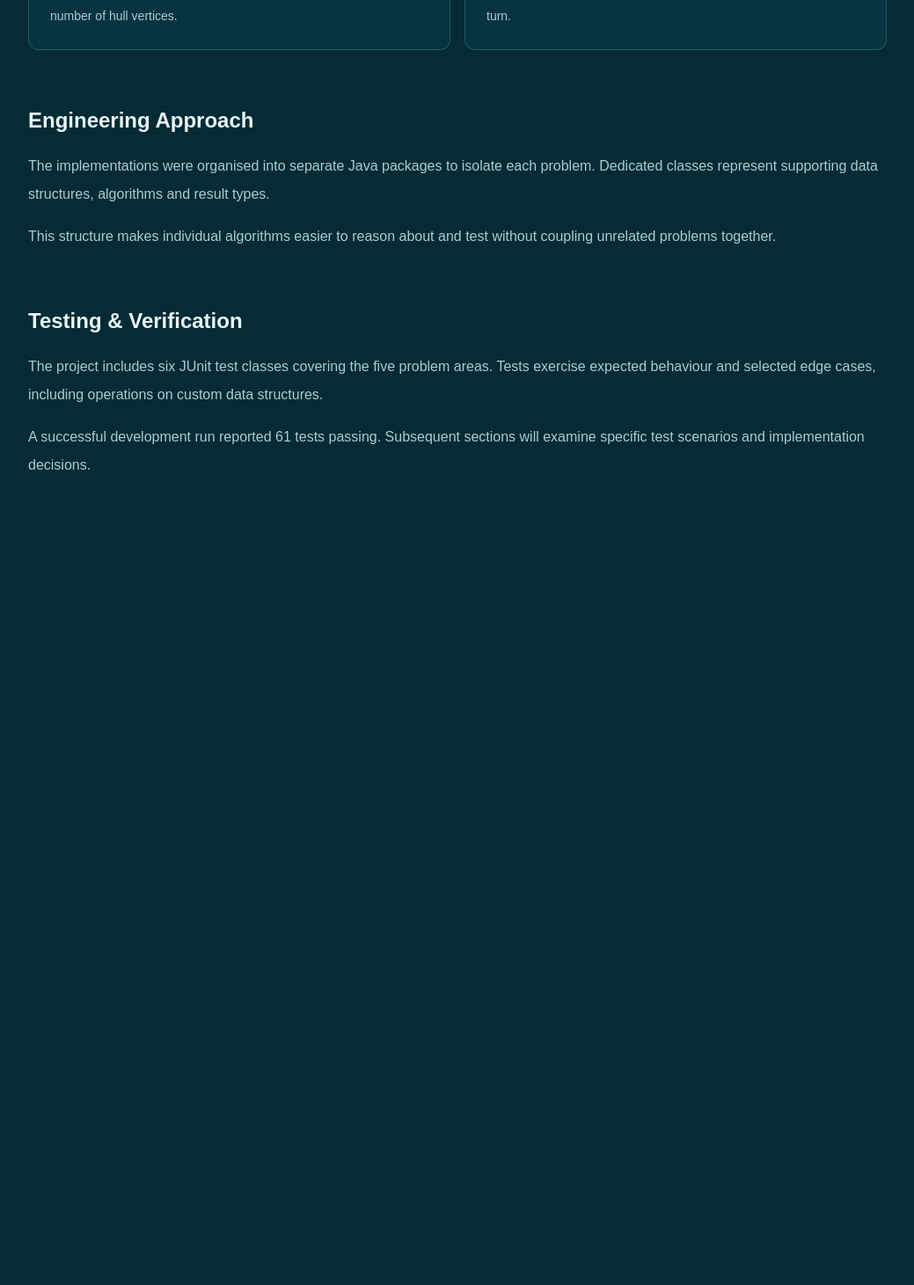
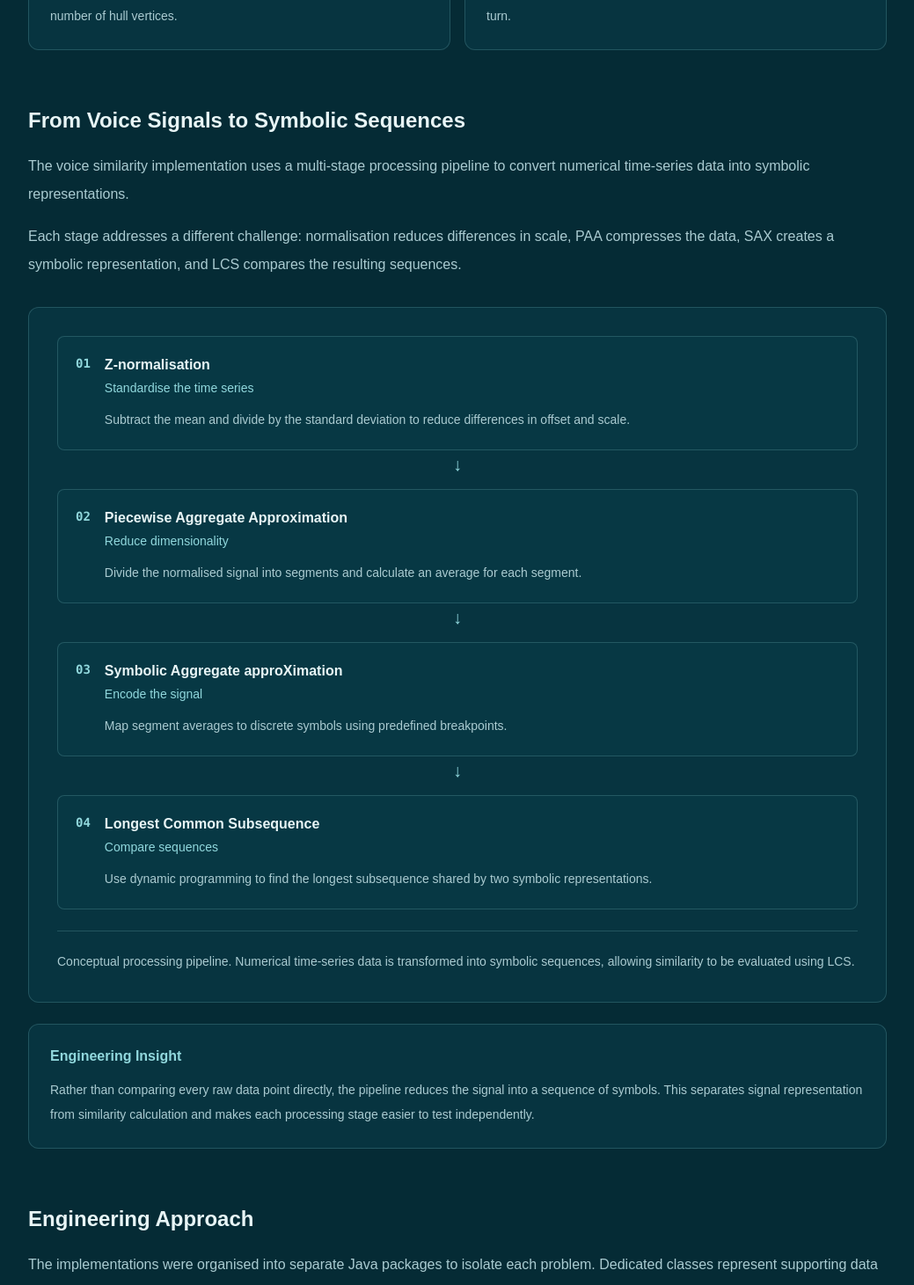
Before and after one commit to ErinGreen5327955/eringreen-io, a Next.js app: page /projects/algorithms in a window 1280 px wide. Shown: the part 3860-5321 px from the top of the page at 88% size, without its empty margins (120-1159 px from the left). Before the commit the page ends 4517 px from the top, so only its background shows below. Built offline with nearby package versions, Linux system fonts and the light colour scheme.

Commit message:
feat: add SAX voice similarity pipeline

```diff
--- a/src/app/projects/algorithms/page.tsx
+++ b/src/app/projects/algorithms/page.tsx
@@ -2,6 +2,7 @@
 import Link from "next/link";
 import type { Metadata } from "next";
 import ConvexHullDiagram from "@/components/ConvexHullDiagram";
+import SaxPipeline from "@/components/SaxPipeline";
 
 export const metadata: Metadata = {
     title: "Algorithms, Data Structures & Optimisation | Erin Green",
@@ -304,6 +305,47 @@ export default function AlgorithmsProjectPage() {
                         </div>
                     </section>
 
+
+                    <section>
+                        <h2 className="text-2xl font-bold text-soft-mist">
+                            From Voice Signals to Symbolic Sequences
+                        </h2>
+
+                        <p className="mt-5 leading-8 text-muted">
+                            The voice similarity implementation uses a
+                            multi-stage processing pipeline to convert
+                            numerical time-series data into symbolic
+                            representations.
+                        </p>
+
+                        <p className="mt-4 leading-8 text-muted">
+                            Each stage addresses a different challenge:
+                            normalisation reduces differences in scale,
+                            PAA compresses the data, SAX creates a symbolic
+                            representation, and LCS compares the resulting
+                            sequences.
+                        </p>
+
+                        <div className="mt-8">
+                            <SaxPipeline />
+                        </div>
+
+                        <div className="mt-6 rounded-xl border border-seafoam/20 bg-forest-teal/30 p-6">
+                            <h3 className="font-semibold text-seafoam">
+                                Engineering Insight
+                            </h3>
+
+                            <p className="mt-3 text-sm leading-7 text-muted">
+                                Rather than comparing every raw data point
+                                directly, the pipeline reduces the signal
+                                into a sequence of symbols. This separates
+                                signal representation from similarity
+                                calculation and makes each processing stage
+                                easier to test independently.
+                            </p>
+                        </div>
+                    </section>
+
                     <section>
                         <h2 className="text-2xl font-bold text-soft-mist">
                             Engineering Approach
--- /dev/null
+++ b/src/components/SaxPipeline.tsx
@@ -0,0 +1,80 @@
+
+const stages = [
+    {
+        number: "01",
+        title: "Z-normalisation",
+        detail: "Standardise the time series",
+        description:
+            "Subtract the mean and divide by the standard deviation to reduce differences in offset and scale.",
+    },
+    {
+        number: "02",
+        title: "Piecewise Aggregate Approximation",
+        detail: "Reduce dimensionality",
+        description:
+            "Divide the normalised signal into segments and calculate an average for each segment.",
+    },
+    {
+        number: "03",
+        title: "Symbolic Aggregate approXimation",
+        detail: "Encode the signal",
+        description:
+            "Map segment averages to discrete symbols using predefined breakpoints.",
+    },
+    {
+        number: "04",
+        title: "Longest Common Subsequence",
+        detail: "Compare sequences",
+        description:
+            "Use dynamic programming to find the longest subsequence shared by two symbolic representations.",
+    },
+];
+
+export default function SaxPipeline() {
+    return (
+        <figure className="rounded-xl border border-seafoam/20 bg-forest-teal/30 p-5 sm:p-8">
+            <div className="grid gap-3">
+                {stages.map((stage, index) => (
+                    <div key={stage.number}>
+                        <div className="rounded-lg border border-seafoam/20 bg-forest p-5">
+                            <div className="flex items-start gap-4">
+                <span className="font-mono text-sm font-bold text-seafoam">
+                  {stage.number}
+                </span>
+
+                                <div>
+                                    <h3 className="font-semibold text-soft-mist">
+                                        {stage.title}
+                                    </h3>
+
+                                    <p className="mt-1 text-sm font-medium text-seafoam">
+                                        {stage.detail}
+                                    </p>
+
+                                    <p className="mt-3 text-sm leading-7 text-muted">
+                                        {stage.description}
+                                    </p>
+                                </div>
+                            </div>
+                        </div>
+
+                        {index < stages.length - 1 && (
+                            <div
+                                aria-hidden="true"
+                                className="flex h-8 items-center justify-center text-xl text-seafoam"
+                            >
+                                ↓
+                            </div>
+                        )}
+                    </div>
+                ))}
+            </div>
+
+            <figcaption className="mt-6 border-t border-seafoam/20 pt-5 text-sm leading-7 text-muted">
+                Conceptual processing pipeline. Numerical time-series
+                data is transformed into symbolic sequences, allowing
+                similarity to be evaluated using LCS.
+            </figcaption>
+        </figure>
+    );
+}
```
